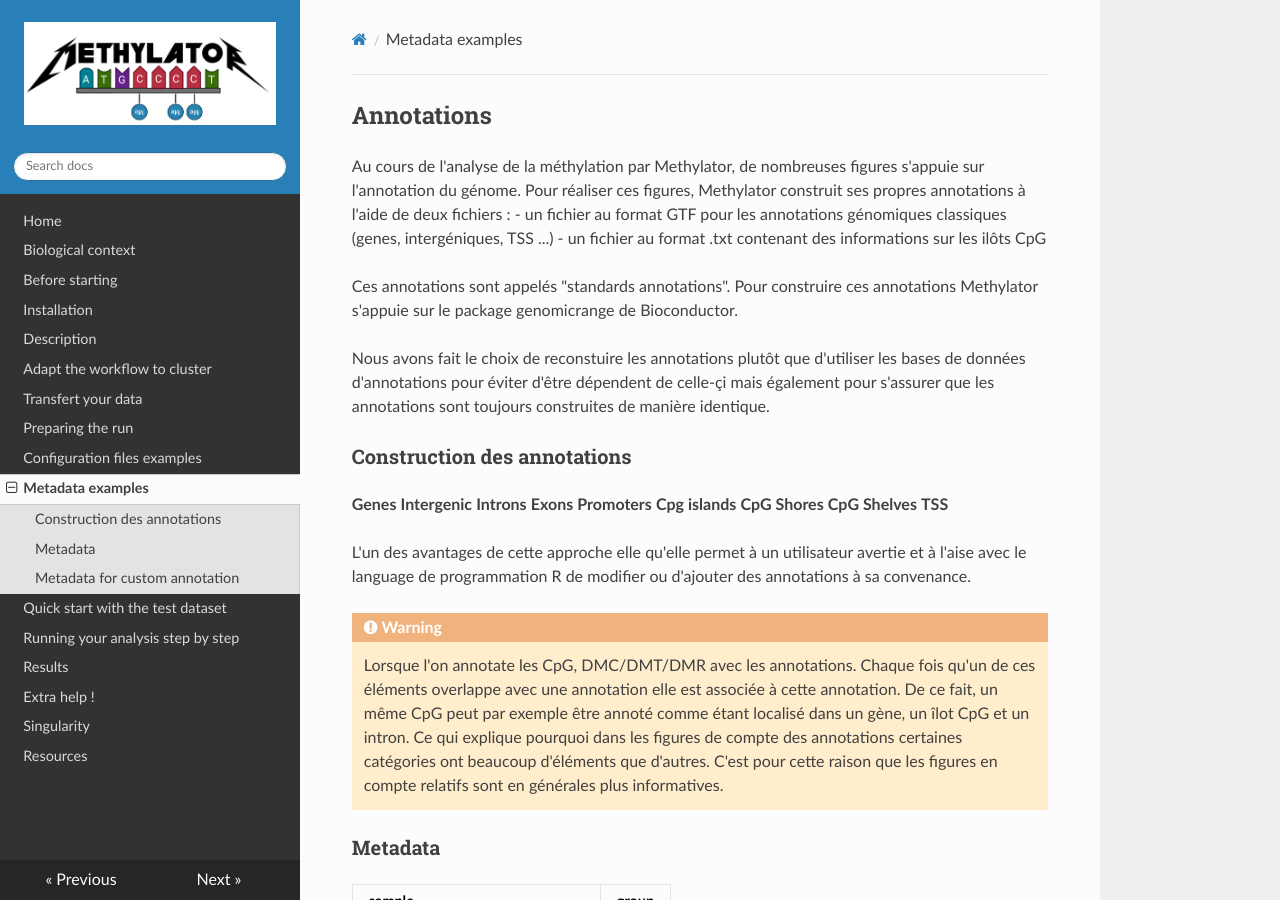
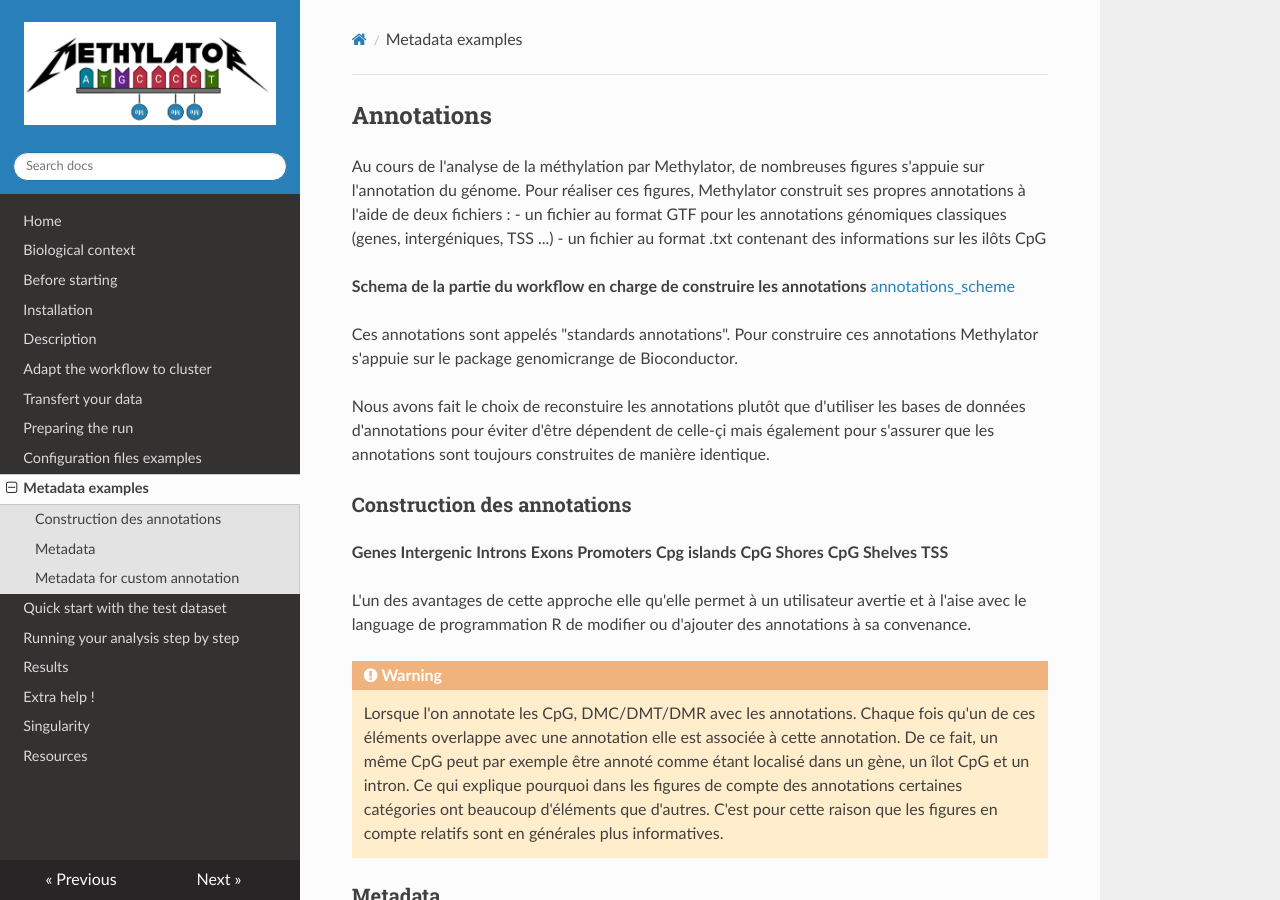
Before and after one commit to parisepigenetics/Methylator-Documentation, an MkDocs documentation site: the page built from docs/metadata_example.md, in a window 1280 px wide and 900 px high. Built offline with MkDocs 1.6.1, drawn with Linux system fonts in a browser that asks for light colours; nearby versions of some CDN libraries.

Commit message:
Update metadata_example.md

```diff
--- a/docs/metadata_example.md
+++ b/docs/metadata_example.md
@@ -5,6 +5,9 @@ Au cours de l'analyse de la méthylation par Methylator, de nombreuses figures s
 Pour réaliser ces figures, Methylator construit ses propres annotations à l'aide de deux fichiers :
 - un fichier au format GTF pour les annotations génomiques classiques (genes, intergéniques, TSS ...)
 - un fichier au format .txt contenant des informations sur les ilôts CpG
+
+**Schema de la partie du workflow en charge de construire les annotations**
+[annotations_scheme](img/part_annotation_workflow.png)
 
 Ces annotations sont appelés "standards annotations".
 Pour construire ces annotations Methylator s'appuie sur le package genomicrange de Bioconductor.
```
